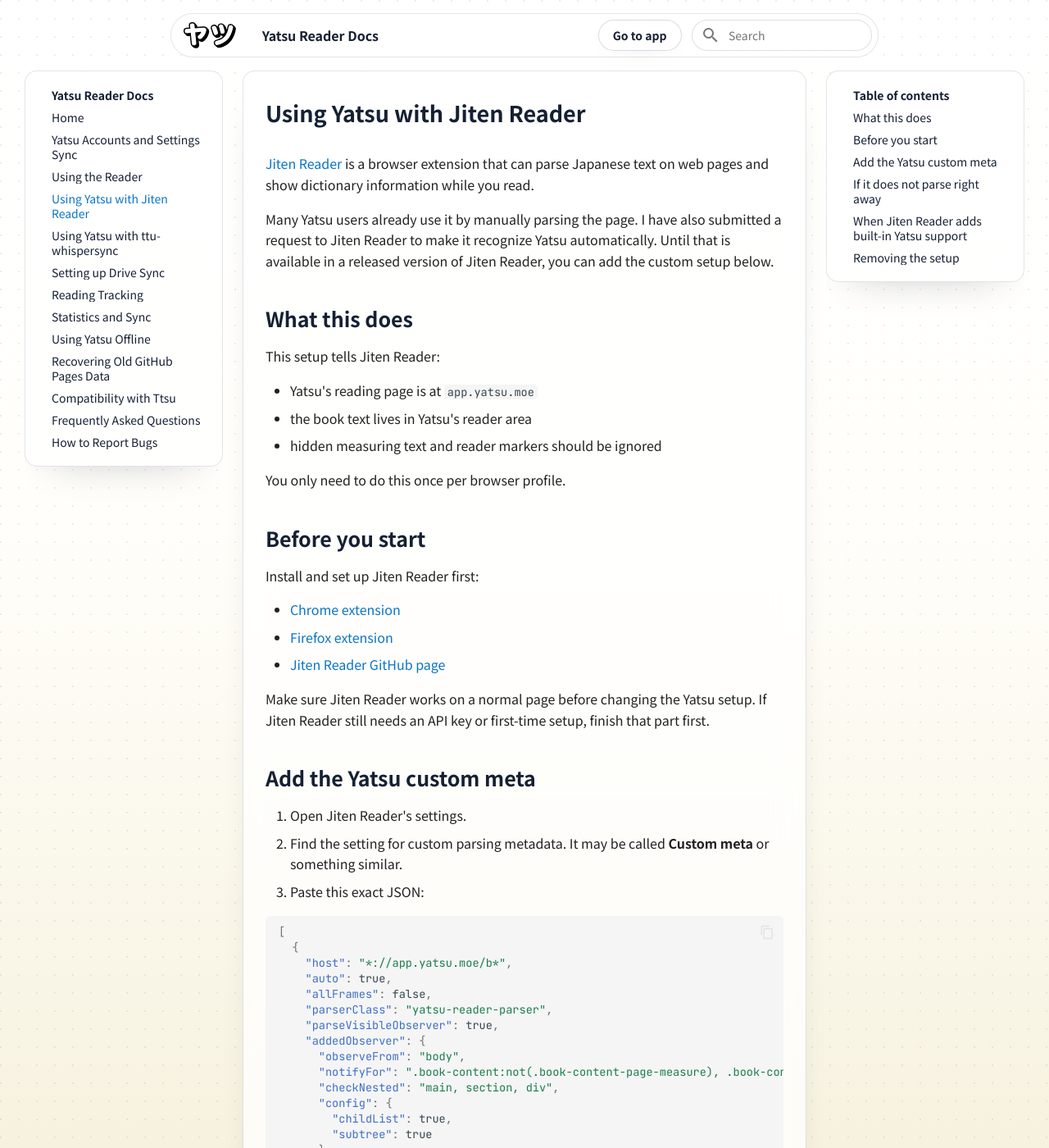
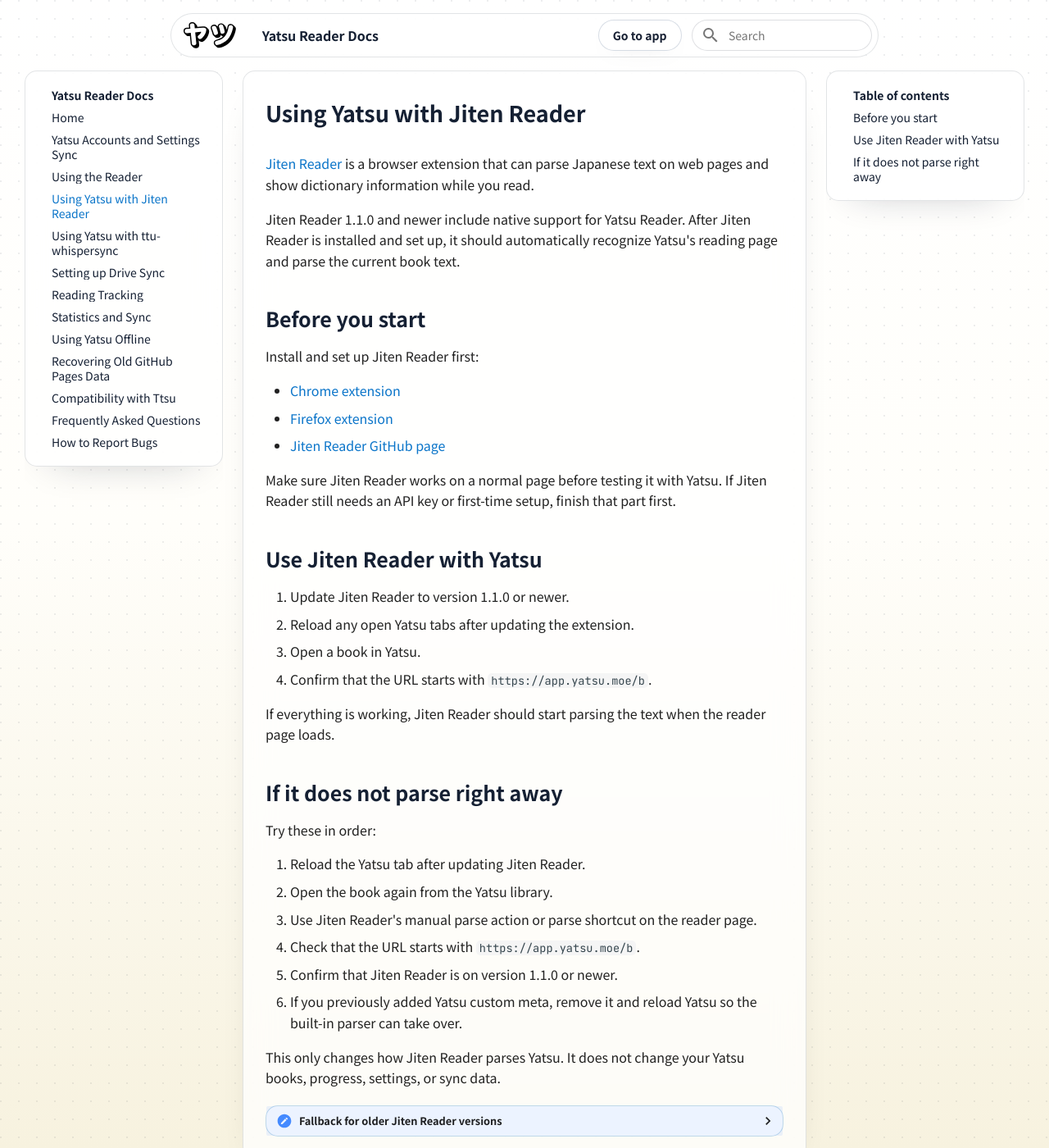
Before and after one commit to ytrms/yatsu-reader-docs, an MkDocs documentation site: the page built from docs/jiten-reader.md, in a window 1280 px wide and 1400 px high. Shown: the whole window at 82% size. Built offline with MkDocs 1.6.1 and Material for MkDocs 9.7.7, drawn with Linux system fonts in a browser that asks for light colours; some of the changed text lies outside the part shown.

Commit message:
docs: update Jiten Reader setup

````diff
--- a/docs/jiten-reader.md
+++ b/docs/jiten-reader.md
@@ -2,17 +2,7 @@
 
 [Jiten Reader](https://github.com/Sirush/JitenReader) is a browser extension that can parse Japanese text on web pages and show dictionary information while you read.
 
-Many Yatsu users already use it by manually parsing the page. I have also submitted a request to Jiten Reader to make it recognize Yatsu automatically. Until that is available in a released version of Jiten Reader, you can add the custom setup below.
-
-## What this does
-
-This setup tells Jiten Reader:
-
-- Yatsu's reading page is at `app.yatsu.moe`
-- the book text lives in Yatsu's reader area
-- hidden measuring text and reader markers should be ignored
-
-You only need to do this once per browser profile.
+Jiten Reader 1.1.0 and newer include native support for Yatsu Reader. After Jiten Reader is installed and set up, it should automatically recognize Yatsu's reading page and parse the current book text.
 
 ## Before you start
 
@@ -22,71 +12,74 @@
 - [Firefox extension](https://addons.mozilla.org/en-US/firefox/addon/jiten-reader/)
 - [Jiten Reader GitHub page](https://github.com/Sirush/JitenReader)
 
-Make sure Jiten Reader works on a normal page before changing the Yatsu setup. If Jiten Reader still needs an API key or first-time setup, finish that part first.
+Make sure Jiten Reader works on a normal page before testing it with Yatsu. If Jiten Reader still needs an API key or first-time setup, finish that part first.
 
-## Add the Yatsu custom meta
+## Use Jiten Reader with Yatsu
 
-1. Open Jiten Reader's settings.
-2. Find the setting for custom parsing metadata. It may be called **Custom meta** or something similar.
-3. Paste this exact JSON:
-
-```json
-[
-  {
-    "host": "*://app.yatsu.moe/b*",
-    "auto": true,
-    "allFrames": false,
-    "parserClass": "yatsu-reader-parser",
-    "parseVisibleObserver": true,
-    "addedObserver": {
-      "observeFrom": "body",
-      "notifyFor": ".book-content:not(.book-content-page-measure), .book-content:not(.book-content-page-measure) .book-content-container > *",
-      "checkNested": "main, section, div",
-      "config": {
-        "childList": true,
-        "subtree": true
-      }
-    },
-    "filter": ".book-content-page-measure, [aria-hidden=\"true\"], [data-yatsu-current-position-marker], [data-yatsu-bookmark-marker]"
-  }
-]
-```
-
-4. Save the Jiten Reader settings.
-5. Reload Yatsu.
-6. Open a book in Yatsu.
+1. Update Jiten Reader to version 1.1.0 or newer.
+2. Reload any open Yatsu tabs after updating the extension.
+3. Open a book in Yatsu.
+4. Confirm that the URL starts with `https://app.yatsu.moe/b`.
 
 If everything is working, Jiten Reader should start parsing the text when the reader page loads.
-
-!!! warning
-
-    Paste the JSON exactly as shown. Do not add comments, extra commas, or smart quotes. If the JSON is invalid, Jiten Reader may ignore the custom setup.
 
 ## If it does not parse right away
 
 Try these in order:
 
-1. Reload the Yatsu tab after saving the Jiten Reader setting.
+1. Reload the Yatsu tab after updating Jiten Reader.
 2. Open the book again from the Yatsu library.
 3. Use Jiten Reader's manual parse action or parse shortcut on the reader page.
 4. Check that the URL starts with `https://app.yatsu.moe/b`.
-5. Make sure the custom JSON is still saved in Jiten Reader's settings.
-
-The temporary custom setup is not as good as built-in support inside Jiten Reader. If the current page or chapter does not update automatically after moving around, use Jiten Reader's manual parse action again.
-
-## When Jiten Reader adds built-in Yatsu support
-
-If the request is accepted and your installed version of Jiten Reader includes built-in Yatsu support, you should not need this custom JSON anymore.
-
-At that point, you can remove the Yatsu custom meta from Jiten Reader's settings and rely on the built-in parser.
-
-## Removing the setup
-
-To undo this:
-
-1. Open Jiten Reader's settings.
-2. Remove the Yatsu JSON from the custom meta field.
-3. Save the settings.
-4. Reload Yatsu.
+5. Confirm that Jiten Reader is on version 1.1.0 or newer.
+6. If you previously added Yatsu custom meta, remove it and reload Yatsu so the built-in parser can take over.
 
 This only changes how Jiten Reader parses Yatsu. It does not change your Yatsu books, progress, settings, or sync data.
+
+??? fallback "Fallback for older Jiten Reader versions"
+
+    If you are using a Jiten Reader version older than 1.1.0, you can add custom parsing metadata manually.
+
+    This fallback tells Jiten Reader:
+
+    - Yatsu's reading page is at `app.yatsu.moe`
+    - the book text lives in Yatsu's reader area
+    - hidden measuring text and reader markers should be ignored
+
+    You only need to do this once per browser profile.
+
+    1. Open Jiten Reader's settings.
+    2. Find the setting for custom parsing metadata. It may be called **Custom meta** or something similar.
+    3. Paste this exact JSON:
+
+    ```json
+    [
+      {
+        "host": "*://app.yatsu.moe/b*",
+        "auto": true,
+        "allFrames": false,
+        "parserClass": "yatsu-reader-parser",
+        "parseVisibleObserver": true,
+        "addedObserver": {
+          "observeFrom": "body",
+          "notifyFor": ".book-content:not(.book-content-page-measure), .book-content:not(.book-content-page-measure) .book-content-container > *",
+          "checkNested": "main, section, div",
+          "config": {
+            "childList": true,
+            "subtree": true
+          }
+        },
+        "filter": ".book-content-page-measure, [aria-hidden=\"true\"], [data-yatsu-current-position-marker], [data-yatsu-bookmark-marker]"
+      }
+    ]
+    ```
+
+    4. Save the Jiten Reader settings.
+    5. Reload Yatsu.
+    6. Open a book in Yatsu.
+
+    !!! warning
+
+        Paste the JSON exactly as shown. Do not add comments, extra commas, or smart quotes. If the JSON is invalid, Jiten Reader may ignore the custom setup.
+
+    When you update to Jiten Reader 1.1.0 or newer, remove this custom Yatsu meta from Jiten Reader's settings and rely on the built-in parser.
````
